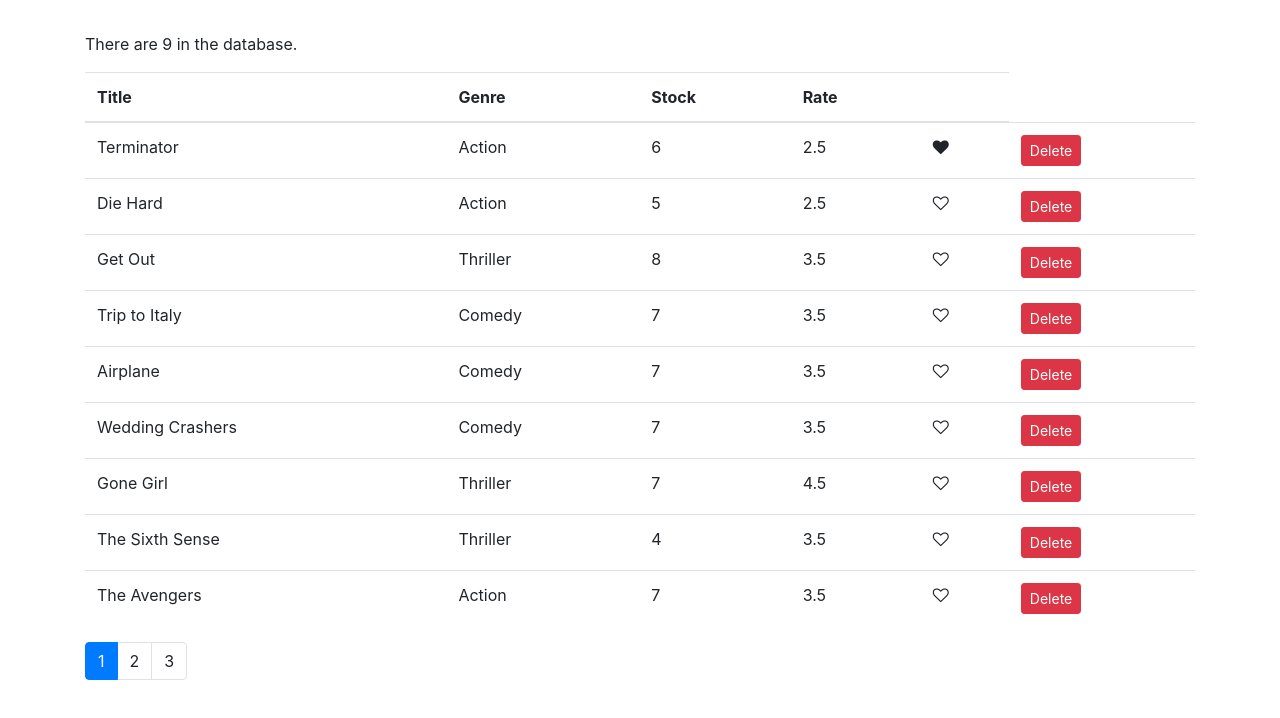
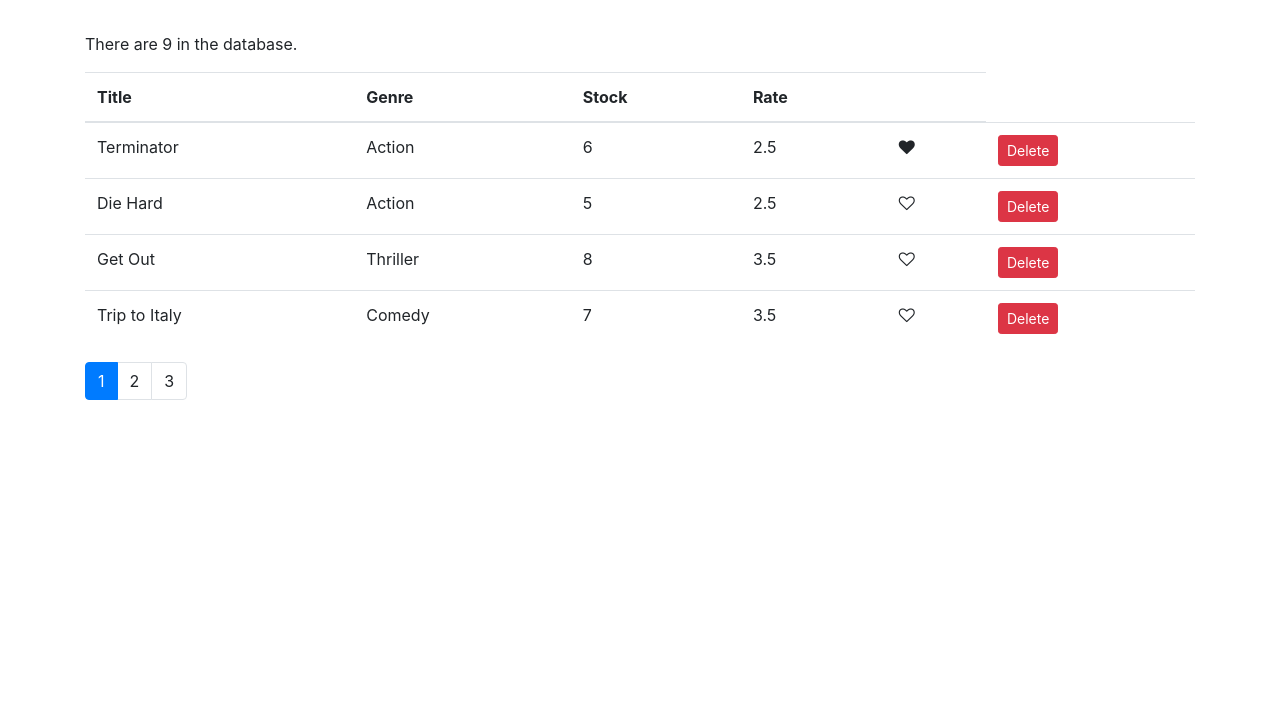
Before and after one commit to dantrovato/vidly, a React (Create React App) app: page / in a window 1280 px wide. Shown: the top 718 px of the page. Built offline with nearby package versions, Linux system fonts and the light colour scheme.

Commit message:
Re add pagination

```diff
--- a/src/components/movies.jsx
+++ b/src/components/movies.jsx
@@ -3,6 +3,7 @@
 import { getMovies } from "../services/fakeMovieService";
 import Like from "./common/like";
 import Pagination from "./common/pagination";
+import { paginate } from "../utils/paginate";
 
 class Movies extends Component {
   state = {
@@ -34,12 +35,13 @@
   };
 
   render() {
-    if (!this.state.movies.length) {
-      return <p>There are no movies in the database.</p>;
-    }
+    const { length: count } = this.state.movies;
+    let { pageSize, currentPage, movies: allMovies} = this.state;
 
-    const { length: count } = this.state.movies;
-    const { pageSize, currentPage } = this.state;
+    if (count === 0) return <p>There are no movies in the database.</p>;
+
+
+    const movies = paginate(allMovies, currentPage, pageSize);
 
     return (
       <React.Fragment>
@@ -55,7 +57,7 @@
             </tr>
           </thead>
           <tbody>
-            {this.state.movies.map((movie) => (
+            {movies.map((movie) => (
               <tr key={movie._id}>
                 <td>{movie.title}</td>
                 <td>{movie.genre.name}</td>
--- a/src/utils/paginate.js
+++ b/src/utils/paginate.js
@@ -1,7 +1,7 @@
 import _ from "lodash";
 
 export function paginate(items, pageNumber, pageSize) {
-  let startIndex = (pageNumber - 1) * pageSize;
+  const startIndex = (pageNumber - 1) * pageSize;
   // my vanilla js
   // console.log("my code :", items.slice(startIndex, startIndex + pageSize));
 
```
